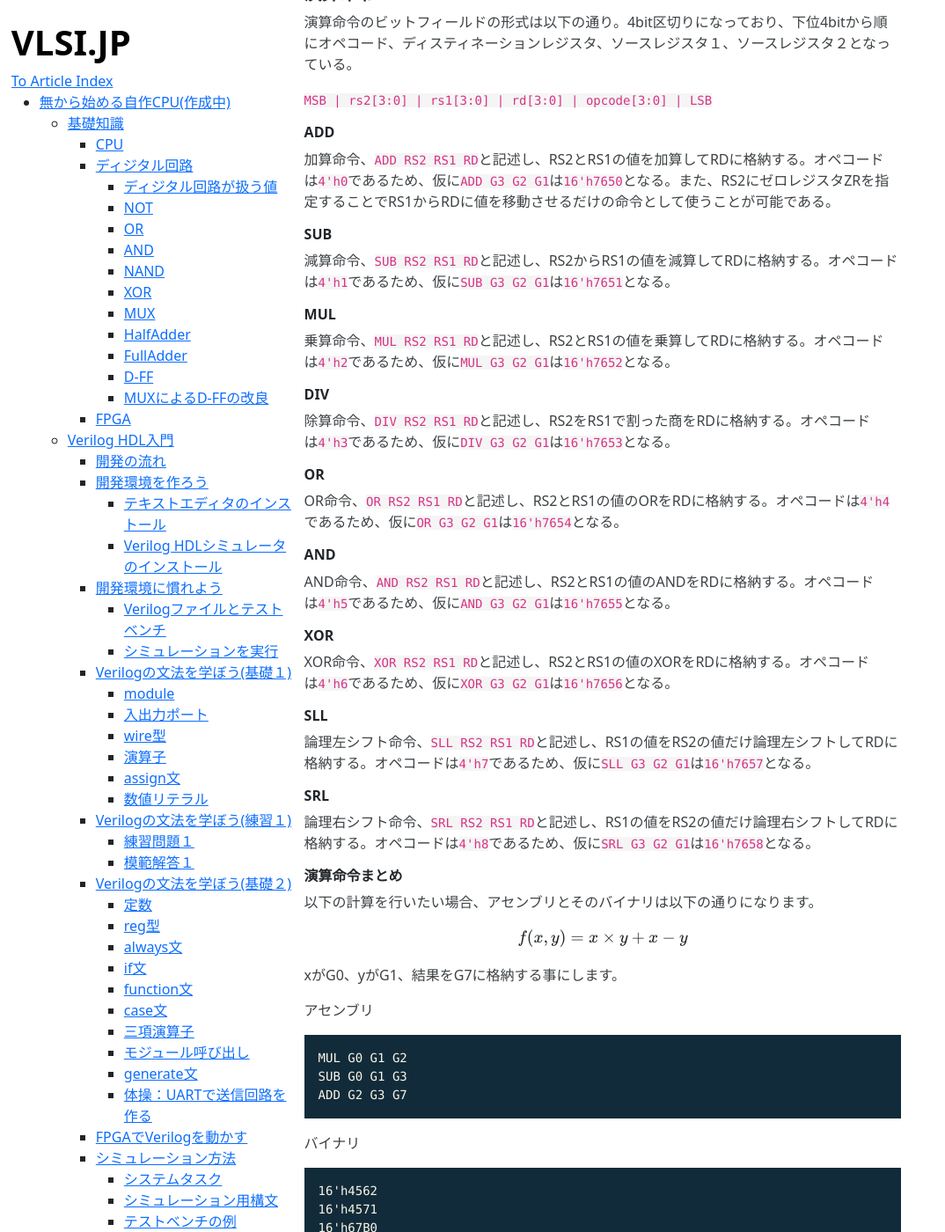
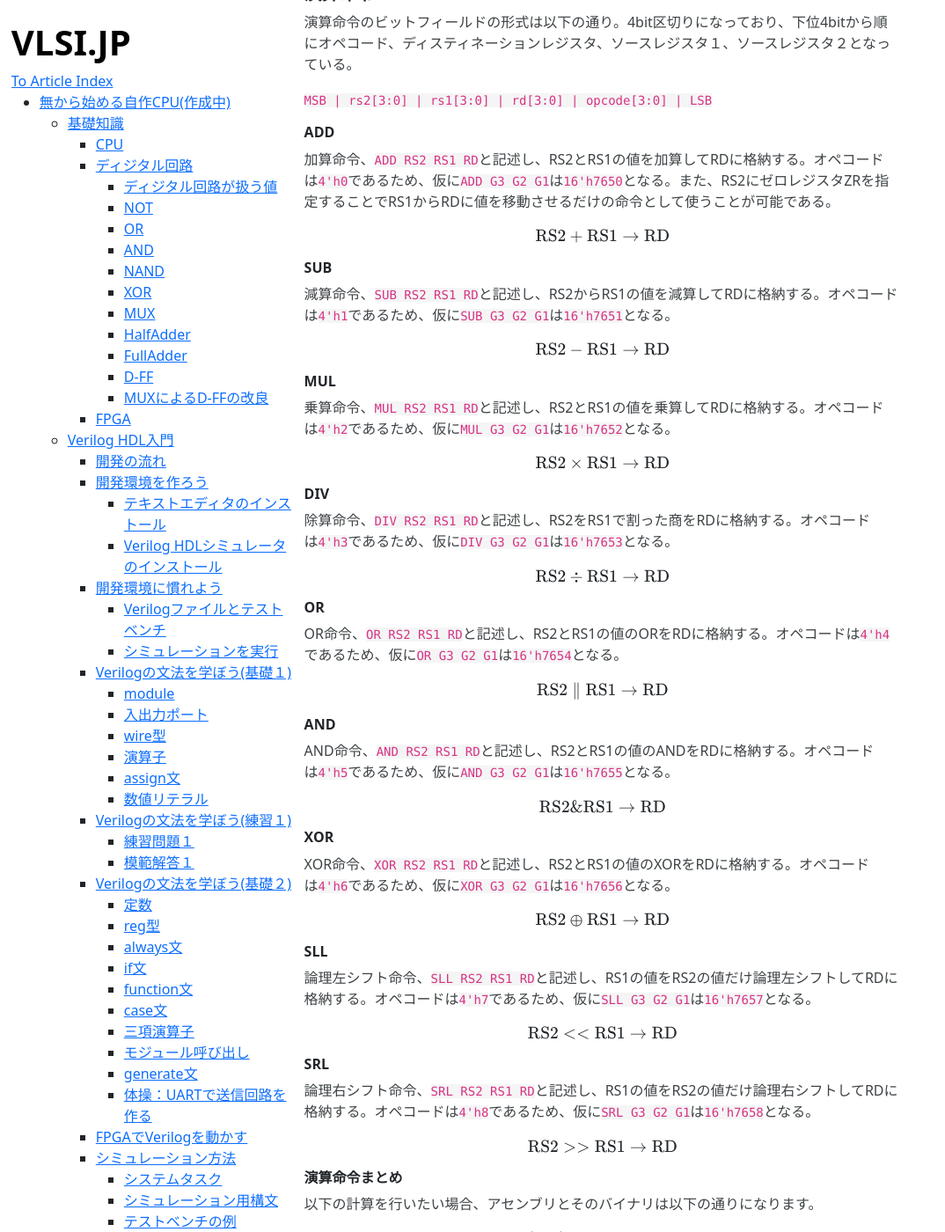
Before and after one commit to VLSI-JP/VLSI-JP.github.io, a Jekyll site: the page built from LetsMakeCPU.md, in a window 1280 px wide and 1400 px high, scrolled down 27419 px. Shown: the whole window at 88% size, without its empty margins (0-1074 px from the left). Built offline with Jekyll 4.4.1, drawn with Linux system fonts in a browser that asks for light colours; formulas are drawn with MathJax 3; some of the changed text lies outside the part shown.

Commit message:
add equation

```diff
--- a/LetsMakeCPU.md
+++ b/LetsMakeCPU.md
@@ -846,37 +846,73 @@ RISC-Vみたいなイケてるロゴを持ってるISAに憧れがあるのでZ1
 
 加算命令、`ADD RS2 RS1 RD`と記述し、RS2とRS1の値を加算してRDに格納する。オペコードは`4'h0`であるため、仮に`ADD G3 G2 G1`は`16'h7650`となる。また、RS2にゼロレジスタZRを指定することでRS1からRDに値を移動させるだけの命令として使うことが可能である。
 
+$$
+\text{RS2} + \text{RS1} \rightarrow \text{RD}
+$$
+
 ###### SUB
 
 減算命令、`SUB RS2 RS1 RD`と記述し、RS2からRS1の値を減算してRDに格納する。オペコードは`4'h1`であるため、仮に`SUB G3 G2 G1`は`16'h7651`となる。
+
+$$
+\text{RS2} - \text{RS1} \rightarrow \text{RD}
+$$
 
 ###### MUL
 
 乗算命令、`MUL RS2 RS1 RD`と記述し、RS2とRS1の値を乗算してRDに格納する。オペコードは`4'h2`であるため、仮に`MUL G3 G2 G1`は`16'h7652`となる。
 
+$$
+\text{RS2}\times \text{RS1} \rightarrow \text{RD}
+$$
+
 ###### DIV
 
 除算命令、`DIV RS2 RS1 RD`と記述し、RS2をRS1で割った商をRDに格納する。オペコードは`4'h3`であるため、仮に`DIV G3 G2 G1`は`16'h7653`となる。
+
+$$
+\text{RS2} \div \text{RS1} \rightarrow \text{RD}
+$$
 
 ###### OR
 
 OR命令、`OR RS2 RS1 RD`と記述し、RS2とRS1の値のORをRDに格納する。オペコードは`4'h4`であるため、仮に`OR G3 G2 G1`は`16'h7654`となる。
 
+$$
+\text{RS2} \parallel \text{RS1} \rightarrow \text{RD}
+$$
+
 ###### AND
 
 AND命令、`AND RS2 RS1 RD`と記述し、RS2とRS1の値のANDをRDに格納する。オペコードは`4'h5`であるため、仮に`AND G3 G2 G1`は`16'h7655`となる。
+
+$$
+\text{RS2} \& \text{RS1} \rightarrow \text{RD}
+$$
 
 ###### XOR
 
 XOR命令、`XOR RS2 RS1 RD`と記述し、RS2とRS1の値のXORをRDに格納する。オペコードは`4'h6`であるため、仮に`XOR G3 G2 G1`は`16'h7656`となる。
 
+$$
+\text{RS2} \oplus \text{RS1} \rightarrow \text{RD}
+$$
+
 ###### SLL
 
 論理左シフト命令、`SLL RS2 RS1 RD`と記述し、RS1の値をRS2の値だけ論理左シフトしてRDに格納する。オペコードは`4'h7`であるため、仮に`SLL G3 G2 G1`は`16'h7657`となる。
 
+$$
+\text{RS2} << \text{RS1} \rightarrow \text{RD}
+$$
+
 ###### SRL
 
 論理右シフト命令、`SRL RS2 RS1 RD`と記述し、RS1の値をRS2の値だけ論理右シフトしてRDに格納する。オペコードは`4'h8`であるため、仮に`SRL G3 G2 G1`は`16'h7658`となる。
+
+$$
+\text{RS2} >> \text{RS1} \rightarrow \text{RD}
+$$
 
 ###### 演算命令まとめ
 
@@ -930,9 +966,17 @@ ADD G2 G3 G7
 
 即値加算命令。`ADDI IMM RD`と記述し、RDにIMMを加算してRDに格納する。IMMが取れる値の範囲は符号付き8bitなので-128~127。オペコードは`4'h9`であるため、仮に`ADDI 100 G0`は`16'h6449`、`ADDI -1 G2`は`16'hFF69`となる。
 
+$$
+\text{IMM} + \text{RD} \rightarrow \text{RD}
+$$
+
 ###### ANDI
 
 即値AND命令。`ANDI IMM RD`と記述し、RDにIMMをANDしてRDに格納する。IMMが取れる値の範囲は符号付き8bitなので-128~127。オペコードは`4'hA`であるため、仮に`ANDI 15 G0`は`16'h0F4A`となる。
+
+$$
+\text{IMM} \& \text{RD} \rightarrow \text{RD}
+$$
 
 ###### 即値命令まとめ
 
@@ -981,6 +1025,10 @@ LOAD命令のビットフィールドの形式は以下の通り、LSBから下
 
 LOAD命令。`LOAD IMM RS1 RD`と記述し、IMMとRS1の値の和をメモリアドレスとし、メモリのそのアドレスにあるデータをRDに格納する。IMMが取れる値の範囲は符号付き4bitであるため-8~7。オペコードは`4'hB`であるため、仮に`LOAD 0 G0 G1`は`16'h045B`となる。
 
+$$
+\text{Memory}[\text{IMM} + \text{RS1}] \rightarrow \text{RD}
+$$
+
 ###### STORE
 
 Storeはメモリにデータを書き込む操作であり、Z16ではSTOREというStoreを行う命令を一つ持っている。
@@ -990,6 +1038,10 @@ STORE命令のビットフィールドは以下の通り、LSBから下位4bit
 `MSB | rs2[3:0] | rs1[3:0] | imm[3:0] | opcode[3:0] | LSB`
 
 STORE命令。`STORE RS2 RS1 IMM`と記述し、IMMとRS1の値の和をメモリアドレスとし、RS2の値をメモリのそのアドレスに格納する。IMMが取れる値の範囲は符号付き4bitであるため-8~7。オペコードは`4'hC`であるため、仮に`STORE G1 G0 0`は`16'h540C`となる。
+
+$$
+\text{RS2} \rightarrow \text{Memory}[\text{RS1} + \text{IMM}]
+$$
 
 ###### メモリ命令まとめ
 
```
